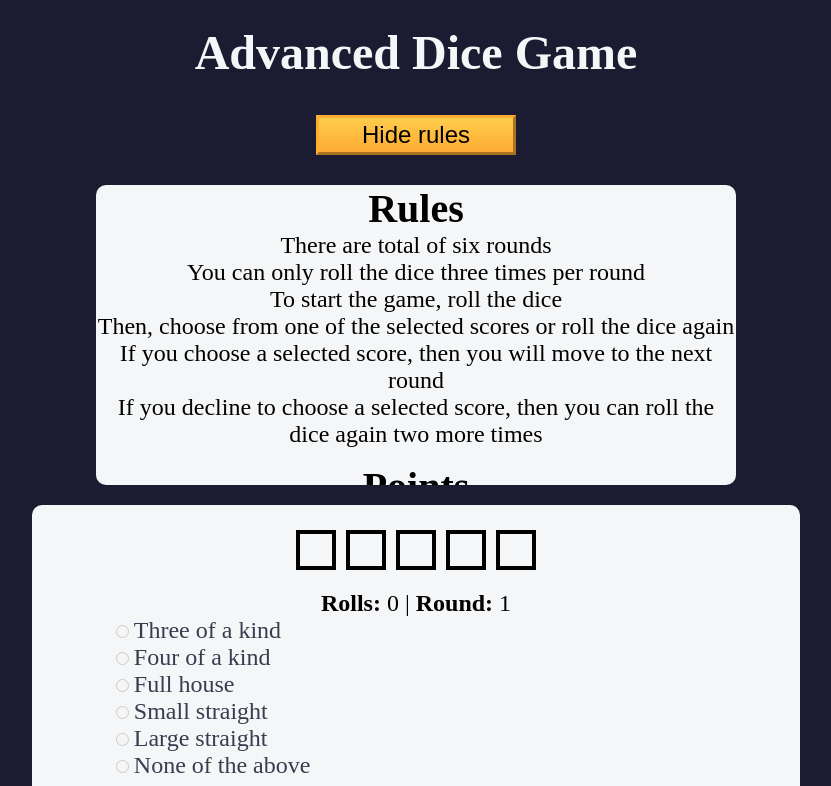
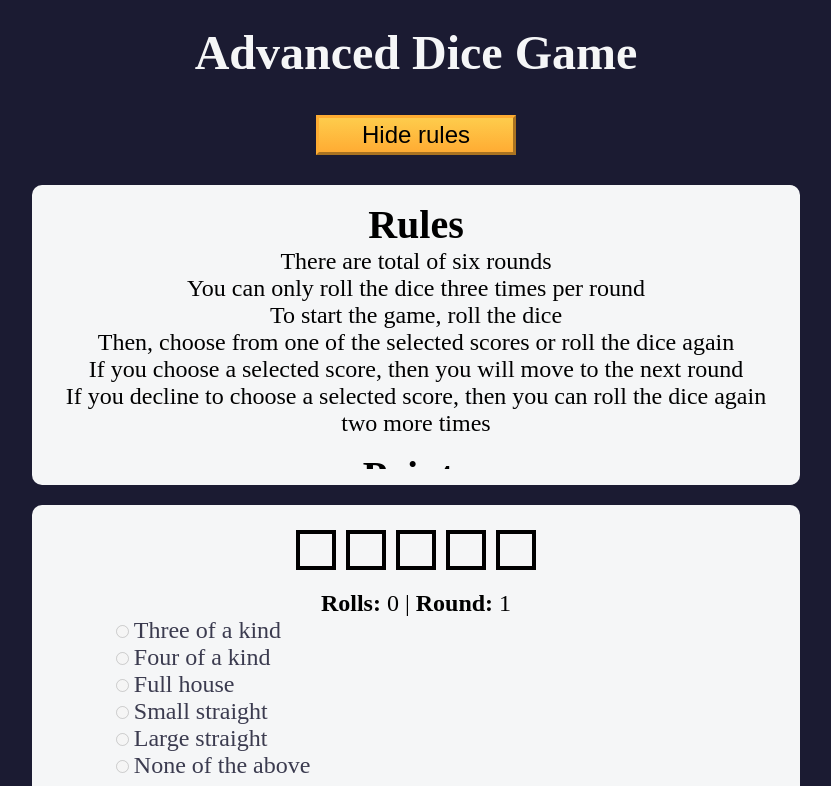
Before and after one commit to RaphaelIsaiah/Advanced-Dice-Game, a plain HTML site: page index.html in a window 1280 px wide. Both pictures are taken after a click on the button "Show rules". Shown: the top 786 px of the page, without its empty margins (224-1055 px from the left). Drawn offline with Linux system fonts and the light colour scheme.

Commit message:
Fixed border radius for rules container.

```diff
--- a/index.html
+++ b/index.html
@@ -31,16 +31,19 @@
       <h1>Advanced Dice Game</h1>
       <button class="btn" id="rules-btn" type="button">Show rules</button>
       <div class="rules-container">
+        <div class="rules-inner-container">
           <h2>Rules</h2>
           <ul>
             <li>There are total of six rounds</li>
             <li>You can only roll the dice three times per round</li>
             <li>To start the game, roll the dice</li>
             <li>
-            Then, choose from one of the selected scores or roll the dice again
+              Then, choose from one of the selected scores or roll the dice
+              again
             </li>
             <li>
-            If you choose a selected score, then you will move to the next round
+              If you choose a selected score, then you will move to the next
+              round
             </li>
             <li>
               If you decline to choose a selected score, then you can roll the
@@ -53,12 +56,14 @@
             <li>Four of a kind: Sum of all five dice</li>
             <li>Full house: Three of a kind and a pair - 25 points</li>
             <li>
-            Small straight: Four of the dice have consecutive values - 30 points
+              Small straight: Four of the dice have consecutive values - 30
+              points
             </li>
             <li>
               Large straight: All five dice have consecutive values - 40 points
             </li>
           </ul>
+        </div>
       </div>
     </header>
 
--- a/styles.css
+++ b/styles.css
@@ -56,15 +56,37 @@ span {
   display: none;
   background-color: var(--light-grey);
   color: var(--black);
-  width: 50%;
+  width: 60%;
   margin: 20px auto;
   height: 300px;
   border-radius: 10px;
+  padding: 1rem;
+  overflow: hidden;
+}
+
+.rules-inner-container {
+  height: 100%;
   overflow-y: scroll;
+  scrollbar-width: thin; /* For Firefox */
+  scrollbar-color: var(--dark-grey) var(--light-grey); /* For Firefox */
+}
+
+/* Webkit-based browsers (Chrome, Safari, Edge) */
+.rules-inner-container::-webkit-scrollbar {
+  width: 8px;
+}
+.rules-inner-container::-webkit-scrollbar-track {
+  background-color: var(--light-grey);
+  border-radius: 10px;
+}
+.rules-inner-container::-webkit-scrollbar-thumb {
+  background-color: var(--dark-grey);
+  border-radius: 10px;
 }
 
 .rules-container ul {
   list-style-type: none;
+  border-radius: 10px;
 }
 
 .points {
@@ -116,7 +138,7 @@ input[type="radio"]:disabled + label {
 .btn-container {
   display: flex;
   flex-wrap: wrap;
-  gap: 0.2rem;
+  gap: 0.9rem;
   justify-content: center;
 }
 
@@ -149,7 +171,8 @@ input[type="radio"]:disabled + label {
 }
 
 @media (max-width: 992px) {
-  main {
+  main,
+  .rules-container {
     width: 80%;
   }
 }
```
Lines whose indentation alone changed are shown as unchanged.
